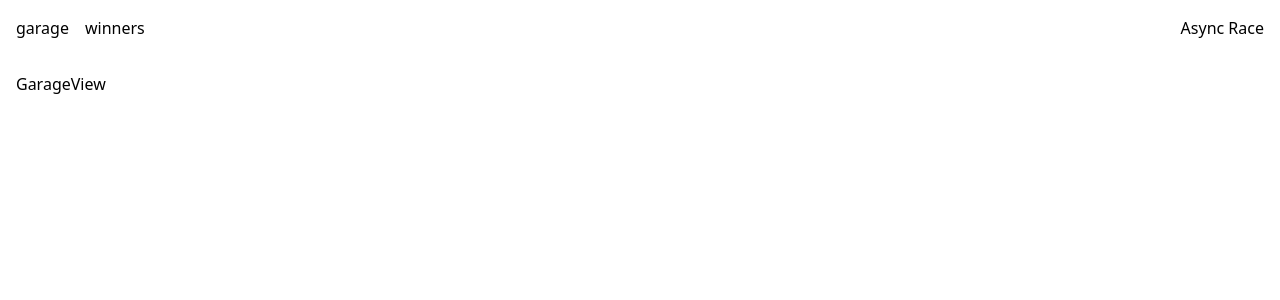
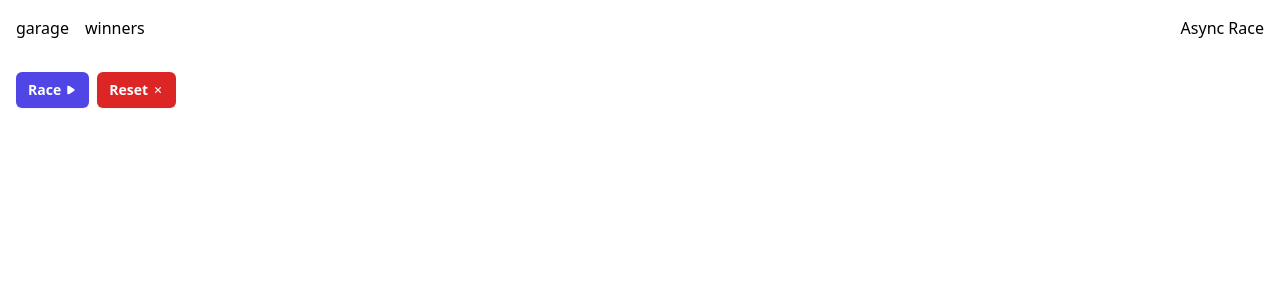
Before and after one commit to kirill-shakhov/async-race, a React (Vite) app: page /garage in a window 1280 px wide. Shown: the top 300 px of the page. Built offline with nearby package versions, Linux system fonts and the light colour scheme.

Commit message:
master feat: added buttons-group 'race', 'reset'

```diff
--- a/src/modules/garage/views/GarageView.tsx
+++ b/src/modules/garage/views/GarageView.tsx
@@ -1,7 +1,23 @@
+import {UiButton} from "@/shared/components/UI/UiButton";
+import {PlayIcon, XMarkIcon} from "@heroicons/react/16/solid";
+
 const GarageView = () => {
   return (
     <div className="garage-view">
-      GarageView
+      <div className='flex gap-2'>
+        <UiButton>
+          Race <PlayIcon className="ml-1 size-3"/>
+        </UiButton>
+
+        <UiButton
+          theme='danger'
+        >
+          Reset
+          <XMarkIcon className="ml-1 size-3"/>
+        </UiButton>
+      </div>
+
+
     </div>
   )
 }
```
